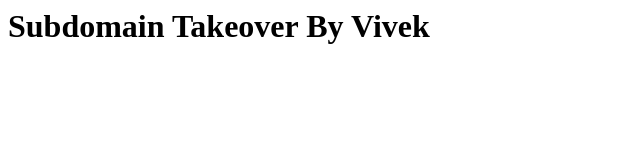
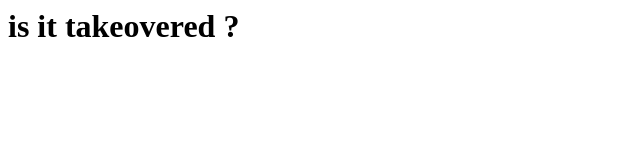
Before and after one commit to 0xd3vil/Takeover, a plain HTML site: page index.html in a window 1280 px wide. Shown: the whole page, without its empty margins (0-640 px from the left). Drawn offline with Linux system fonts and the light colour scheme.

Commit message:
Update index.html

```diff
--- a/index.html
+++ b/index.html
@@ -1 +1 @@
-<html><h1>Subdomain Takeover By Vivek</h1></html>
+<html><h1>is it takeovered ?</h1></html>
```
